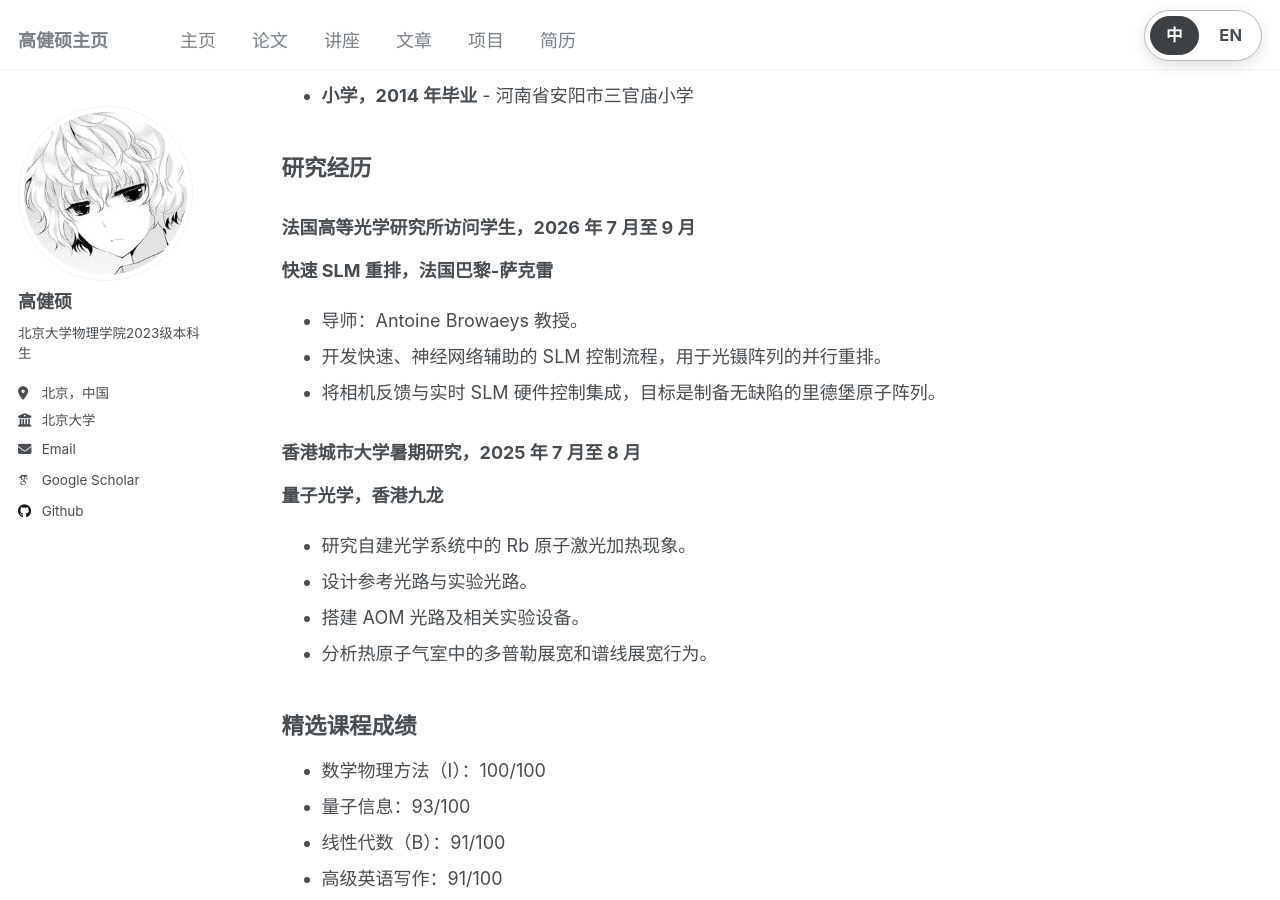
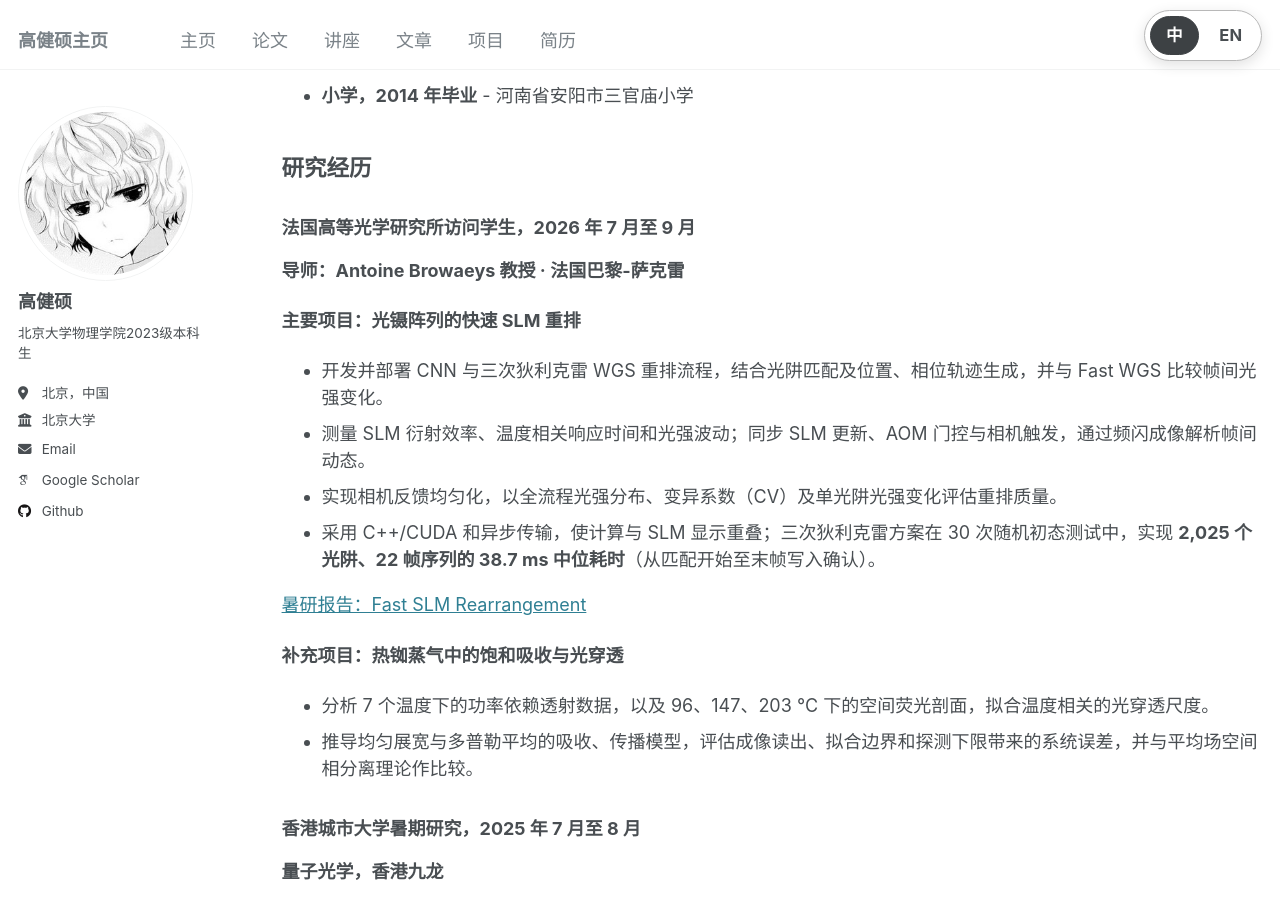
Before and after one commit to Townlin/townlin.github.io, a Jekyll site: the page built from _pages/cv.md, in a window 1280 px wide and 900 px high, scrolled down 487 px. Built offline with Jekyll 4.4.1, drawn with Linux system fonts in a browser that asks for light colours; some web fonts are replaced.

Commit message:
Update the CV with 2026 summer research and rubidium vapor work
Replace the brief visiting-student entry with completed Fast SLM work under Antoine Browaeys: CNN and Dirichlet workflows, optical characterization and synchronized imaging, camera feedback, and GPU/SLM streaming. Include the verified 38.7 ms median for 2,025 traps over 22 frames and link the existing summer presentation.

Summarize the September 8 rubidium-vapor report as an additional project covering transmission and fluorescence analysis, saturation and Doppler-averaged propagation, and systematic uncertainties. Describe comparison with mean-field phase-separation predictions without claiming experimental confirmation. Keep the Chinese and English entries aligned and preserve all other CV sections.

Validation: front matter and bilingual block checks, existing talk permalink, git diff --check, and median recomputed from the 30-load benchmark CSV.

```diff
--- a/_pages/cv.md
+++ b/_pages/cv.md
@@ -32,11 +32,21 @@ redirect_from:
 
 ### 法国高等光学研究所访问学生，2026 年 7 月至 9 月
 
-**快速 SLM 重排，法国巴黎-萨克雷**
+**导师：Antoine Browaeys 教授 · 法国巴黎-萨克雷**
 
-- 导师：Antoine Browaeys 教授。
-- 开发快速、神经网络辅助的 SLM 控制流程，用于光镊阵列的并行重排。
-- 将相机反馈与实时 SLM 硬件控制集成，目标是制备无缺陷的里德堡原子阵列。
+**主要项目：光镊阵列的快速 SLM 重排**
+
+- 开发并部署 CNN 与三次狄利克雷 WGS 重排流程，结合光阱匹配及位置、相位轨迹生成，并与 Fast WGS 比较帧间光强变化。
+- 测量 SLM 衍射效率、温度相关响应时间和光强波动；同步 SLM 更新、AOM 门控与相机触发，通过频闪成像解析帧间动态。
+- 实现相机反馈均匀化，以全流程光强分布、变异系数（CV）及单光阱光强变化评估重排质量。
+- 采用 C++/CUDA 和异步传输，使计算与 SLM 显示重叠；三次狄利克雷方案在 30 次随机初态测试中，实现 **2,025 个光阱、22 帧序列的 38.7 ms 中位耗时**（从匹配开始至末帧写入确认）。
+
+[暑研报告：Fast SLM Rearrangement]({{ base_path }}/talks/2026-09-10-fast-slm-rearrangement/)
+
+**补充项目：热铷蒸气中的饱和吸收与光穿透**
+
+- 分析 7 个温度下的功率依赖透射数据，以及 96、147、203 °C 下的空间荧光剖面，拟合温度相关的光穿透尺度。
+- 推导均匀展宽与多普勒平均的吸收、传播模型，评估成像读出、拟合边界和探测下限带来的系统误差，并与平均场空间相分离理论作比较。
 
 ### 香港城市大学暑期研究，2025 年 7 月至 8 月
 
@@ -144,11 +154,21 @@ I am a 2023 undergraduate student in the School of Physics at Peking University.
 
 ### Visiting Student Researcher, Institut d'Optique, July to September 2026
 
-**Fast SLM Rearrangement, Paris-Saclay, France**
+**Advisor: Prof. Antoine Browaeys · Paris-Saclay, France**
 
-- Advisor: Prof. Antoine Browaeys.
-- Developing a fast, neural-network-assisted SLM control pipeline for parallel optical-tweezer rearrangement.
-- Integrating camera feedback with live SLM hardware control toward defect-free Rydberg-atom arrays.
+**Main project: fast SLM rearrangement of optical-tweezer arrays**
+
+- Developed and deployed CNN and three-iteration Dirichlet WGS workflows, incorporating trap matching and position/phase trajectories; compared frame-transition intensity dynamics against Fast WGS.
+- Characterized SLM diffraction efficiency, temperature-dependent response times and intensity fluctuations; synchronized SLM updates, AOM gating and camera triggers for stroboscopic imaging of frame transitions.
+- Implemented camera-feedback uniformization and evaluated full-sequence intensity distributions, coefficients of variation (CV) and individual-trap intensity traces.
+- Used C++/CUDA and asynchronous transfers to overlap computation with SLM display. The three-iteration Dirichlet workflow achieved a **38.7 ms median for 2,025 traps across 22 frames**, from matching to final SLM write acknowledgement, over 30 random initial loads.
+
+[Summer research presentation: Fast SLM Rearrangement]({{ base_path }}/talks/2026-09-10-fast-slm-rearrangement/)
+
+**Additional project: saturation-assisted light penetration in hot rubidium vapor**
+
+- Analyzed power-dependent transmission at seven temperatures and spatial fluorescence profiles at 96, 147 and 203 °C; fitted propagation models to quantify the temperature-dependent penetration scale.
+- Derived homogeneous and Doppler-averaged absorption and propagation models, assessed systematic effects from imaging readout, fit boundaries and detector limits, and compared observations with mean-field spatial phase-separation predictions.
 
 ### Summer Research, City University of Hong Kong, July to August 2025
 
```
